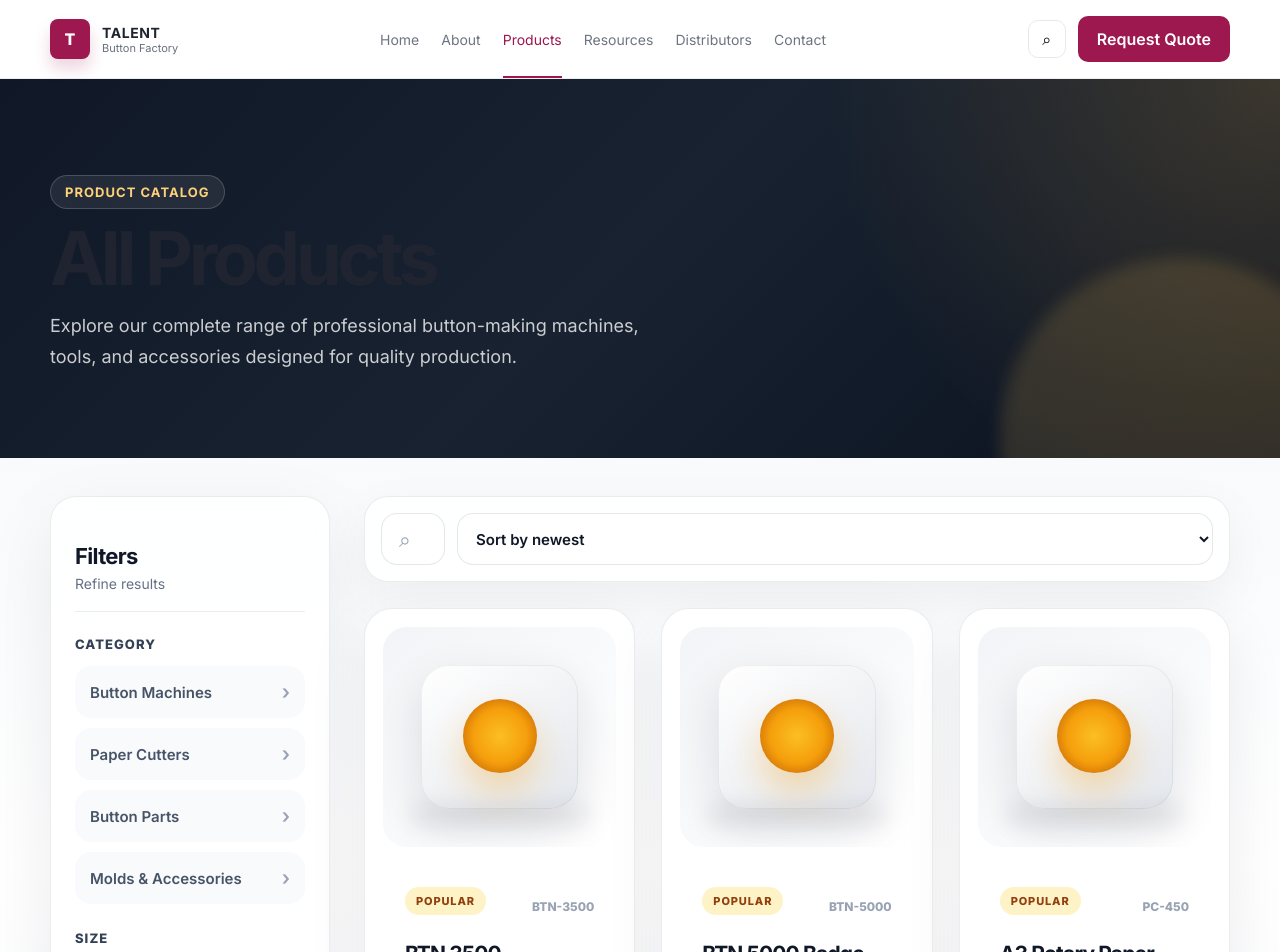
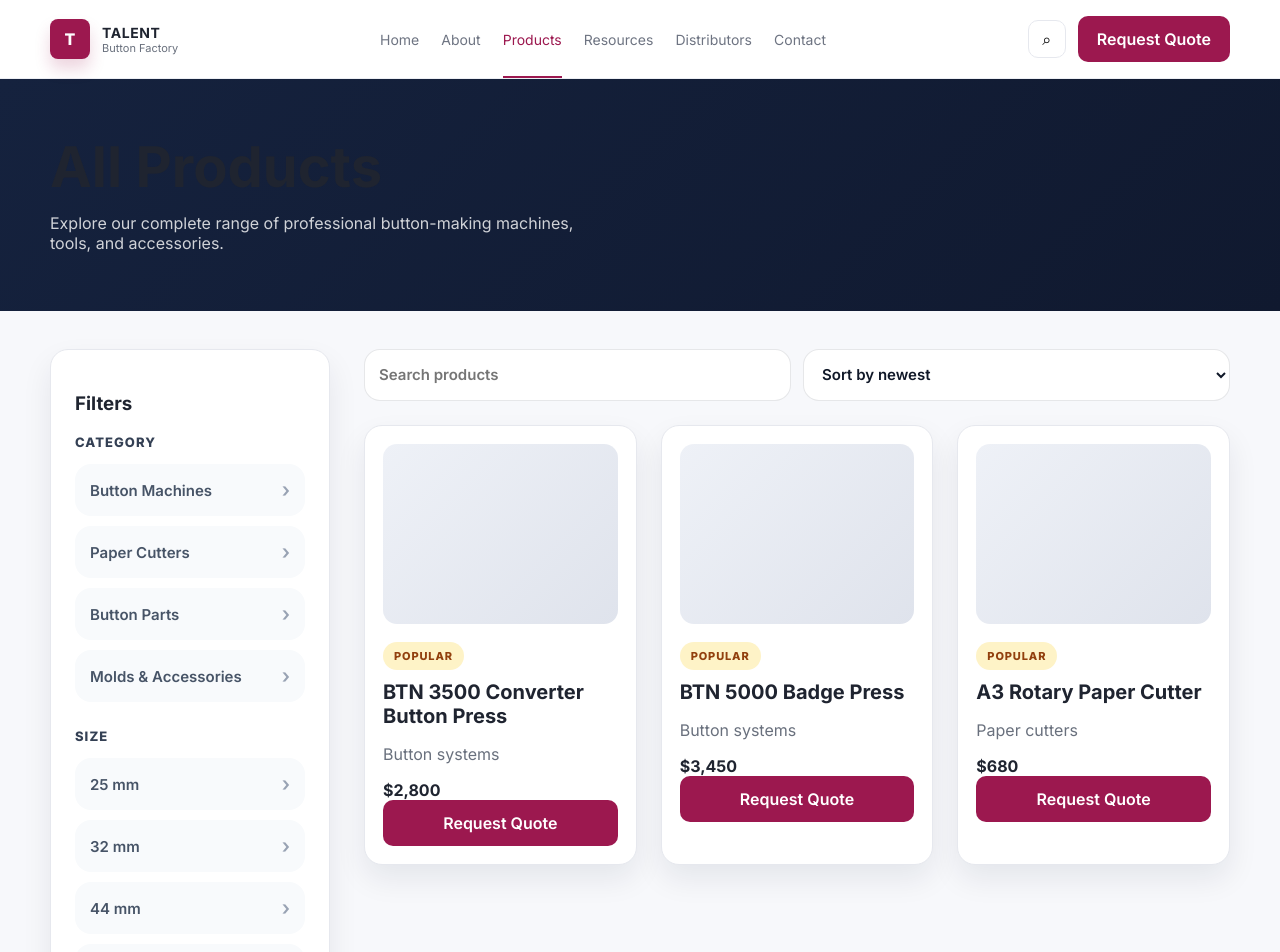
Before and after one commit to DimalshaRathnayake/product-Catalog, a React (Vite) app: page /products in a window 1280 px wide. Shown: the top 952 px of the page. Built offline with nearby package versions, Linux system fonts and the light colour scheme.

Commit message:
Update ProductsPage.jsx

```diff
--- a/src/pages/ProductsPage.jsx
+++ b/src/pages/ProductsPage.jsx
@@ -3,25 +3,17 @@ import { products } from '../data/siteData';
 export default function ProductsPage() {
   return (
     <>
-      <section className="page-banner dark-banner products-hero">
+      <section className="page-banner dark-banner">
         <div className="container banner-left">
-          <span className="eyebrow">Product Catalog</span>
           <h1>All Products</h1>
-          <p>
-            Explore our complete range of professional button-making machines,
-            tools, and accessories designed for quality production.
-          </p>
+          <p>Explore our complete range of professional button-making machines, tools, and accessories.</p>
         </div>
       </section>
 
-      <section className="section compact-top products-section">
+      <section className="section compact-top">
         <div className="container products-layout">
-          <aside className="filter-card advanced-filter-card">
-            <div className="filter-header">
+          <aside className="filter-card">
             <h3>Filters</h3>
-              <span>Refine results</span>
-            </div>
-
             <div className="filter-group">
               <label>Category</label>
               <a>Button Machines</a>
@@ -29,7 +21,6 @@ export default function ProductsPage() {
               <a>Button Parts</a>
               <a>Molds & Accessories</a>
             </div>
-
             <div className="filter-group">
               <label>Size</label>
               <a>25 mm</a>
@@ -39,39 +30,20 @@ export default function ProductsPage() {
             </div>
           </aside>
 
-          <div className="products-content">
-            <div className="catalog-toolbar advanced-toolbar">
-              <div className="search-wrap">
-                <span>⌕</span>
+          <div>
+            <div className="catalog-toolbar">
               <input className="search-input" placeholder="Search products" />
+              <select className="select-input"><option>Sort by newest</option></select>
             </div>
-
-              <select className="select-input">
-                <option>Sort by newest</option>
-              </select>
-            </div>
-
-            <div className="product-grid advanced-product-grid">
+            <div className="product-grid">
               {products.map((item) => (
-                <article key={item.sku} className="product-card advanced-product-card">
-                  <div className="product-thumb advanced-product-thumb">
-                    <div className="thumb-glow" />
-                  </div>
-
-                  <div className="product-card-body">
-                    <div className="product-topline">
+                <article key={item.sku} className="product-card">
+                  <div className="product-thumb" />
                   <span className="badge">POPULAR</span>
-                      <span className="sku">{item.sku}</span>
-                    </div>
-
                   <h3>{item.name}</h3>
                   <p>{item.category}</p>
-
-                    <div className="product-footer">
                   <strong>{item.price}</strong>
                   <button className="btn btn-primary full">Request Quote</button>
-                    </div>
-                  </div>
                 </article>
               ))}
             </div>
```
Lines whose indentation alone changed are shown as unchanged.
